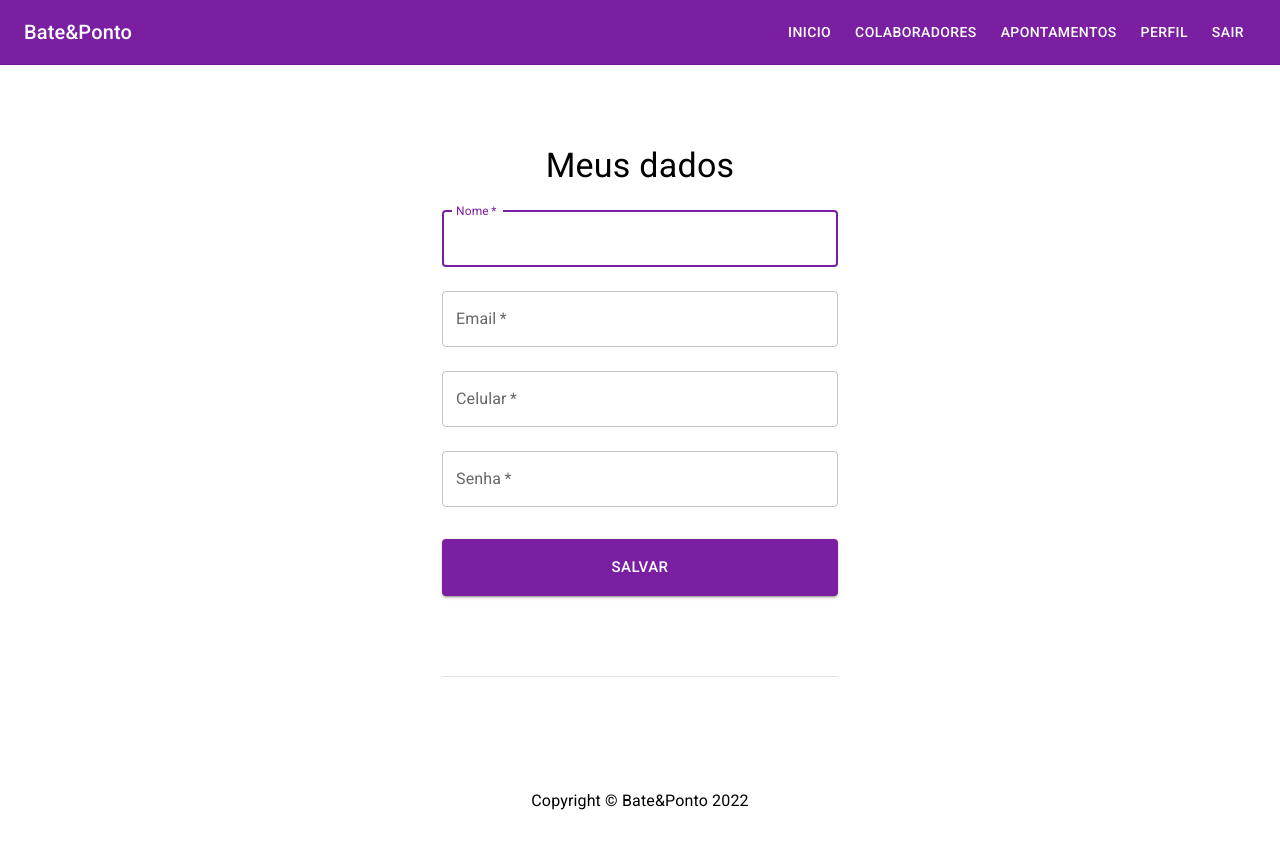
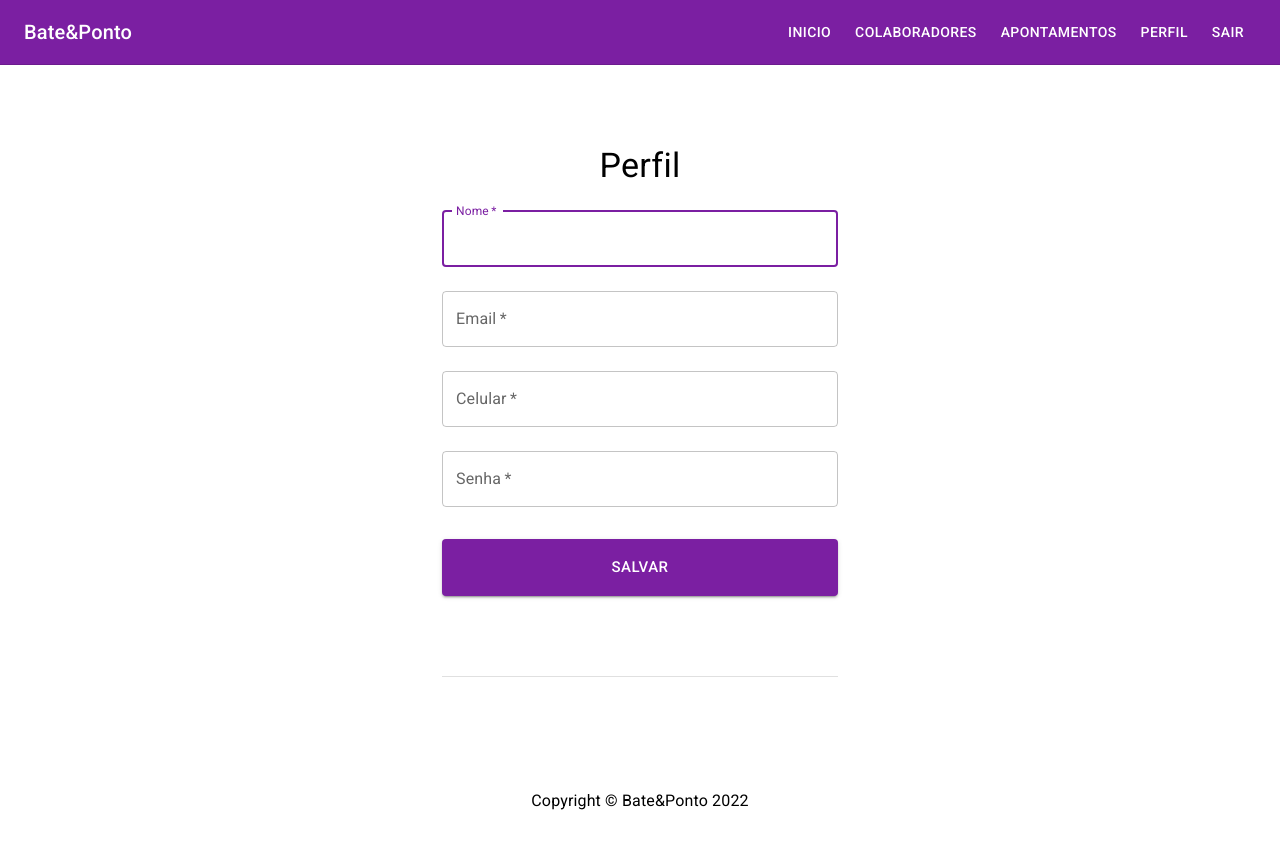
Before and after one commit to LuizeraDev/bate-ponto, a React (Create React App) app: page /profile in a window 1280 px wide. Shown: the top 848 px of the page. Built offline with nearby package versions, Linux system fonts and the light colour scheme; no server answers; sample sign-in values are in the browser's storage.

Commit message:
changing page titles

```diff
--- a/src/pages/Appointments.jsx
+++ b/src/pages/Appointments.jsx
@@ -52,7 +52,7 @@ function Appointments() {
                     color="text.primary"
                     gutterBottom
                 >
-                    Meus Apontamentos
+                    Apontamentos
                 </Typography>
                 {/* Date Pickers */}
                 <Grid container spacing={2}>
--- a/src/pages/Colaborators.jsx
+++ b/src/pages/Colaborators.jsx
@@ -22,7 +22,7 @@ function Colaborators() {
                     color="text.primary"
                     gutterBottom
                 >
-                    Meus Colaboradores
+                    Colaboradores
                 </Typography>
                 {/* header */}
                 <Box sx={{ display: { xs: 'none', md: 'block' } }}>
--- a/src/pages/Profile.jsx
+++ b/src/pages/Profile.jsx
@@ -103,7 +103,7 @@ function Profile() {
                     }}
                 >
                     <Typography component="h3" variant="h4">
-                        Meus dados
+                        Perfil
                     </Typography>
                     <Box component="form" onSubmit={handleSubmit} noValidate sx={{ mt: 1 }}>
                         <TextField
```
